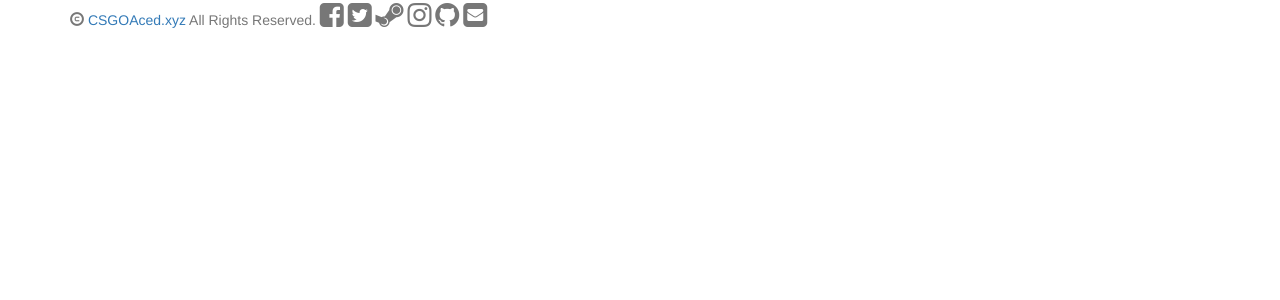
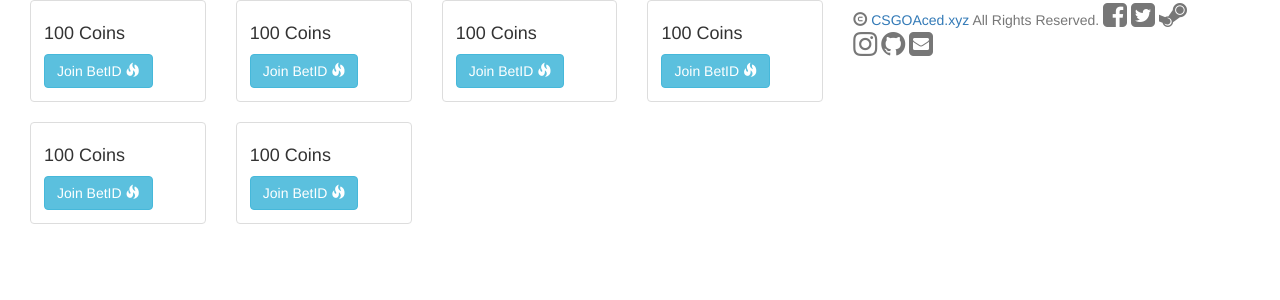
Before and after one commit to ButlerBackup/CSGOAced.xyz, a PHP site: template lib/view/coinflip.php in a window 1280 px wide. Shown: the top 300 px of the page. Run offline with PHP 8.4, Linux system fonts and the light colour scheme; the template is opened without the code that fills it: most values are stand-ins (such as "Sample title", 1, 10 or a date in 2020).

Commit message:
Add Bet Thumbnail

```diff
--- a/js/coinflip.js
+++ b/js/coinflip.js
@@ -15,7 +15,9 @@ jQuery(document).ready(function($){
 	}
 
 
-    $("#bets").on("click", ".coin" , function(){
-        $(this).removeClass().addClass("coin " + getSpin(Math.floor(Math.random() * 2) + 1));
+    $(".caption").on("click", ".JoinBet" , function(){
+        $(this).parent().parent().find('.coin-flip-cont').find('.coin').removeClass().addClass("coin " + getSpin(Math.floor(Math.random() * 2) + 1));
+
+        console.log($(this).attr("data-BetID"));
 	});
 });
--- a/lib/view/coinflip.php
+++ b/lib/view/coinflip.php
@@ -1,25 +1,90 @@
-<div class="col-sm-12">
+<div class="col-sm-8">
 	<div class="col-xs-6 col-md-3">
-
-		<div id="bets">
+		<div class="thumbnail">
 			<div class="coin-flip-cont">
 				<div class="coin">
-					<div class="front"></div>
-					<div class="back"></div>
+					<div class="front" style="background: url(<?php echo $Link->Website; ?>img/avatar1.jpg); background-size: 100%;"></div>
+					<div class="back" style="background: url(<?php echo $Link->Website; ?>img/avatar2.jpg); background-size: 100%;"></div>
 				</div>
 			</div>
+			<div class="caption">
+				<h4>100 Coins</h4>
+				<button type="button" class="btn btn-info btn-md JoinBet" data-BetID="1">Join BetID <span class="glyphicon glyphicon-fire"></span></button>
+			</div>
+		</div>
+	</div>
+	<div class="col-xs-6 col-md-3">
+		<div class="thumbnail">
 			<div class="coin-flip-cont">
 				<div class="coin">
-					<div class="front"></div>
-					<div class="back"></div>
+					<div class="front" style="background: url(<?php echo $Link->Website; ?>img/avatar1.jpg); background-size: 100%;"></div>
+					<div class="back" style="background: url(<?php echo $Link->Website; ?>img/avatar2.jpg); background-size: 100%;"></div>
 				</div>
 			</div>
+			<div class="caption">
+				<h4>100 Coins</h4>
+				<button type="button" class="btn btn-info btn-md JoinBet" data-BetID="1">Join BetID <span class="glyphicon glyphicon-fire"></span></button>
+			</div>
+		</div>
+	</div>
+	<div class="col-xs-6 col-md-3">
+		<div class="thumbnail">
 			<div class="coin-flip-cont">
 				<div class="coin">
-					<div class="front"></div>
-					<div class="back"></div>
+					<div class="front" style="background: url(<?php echo $Link->Website; ?>img/avatar1.jpg); background-size: 100%;"></div>
+					<div class="back" style="background: url(<?php echo $Link->Website; ?>img/avatar2.jpg); background-size: 100%;"></div>
 				</div>
+			</div>
+			<div class="caption">
+				<h4>100 Coins</h4>
+				<button type="button" class="btn btn-info btn-md JoinBet" data-BetID="1">Join BetID <span class="glyphicon glyphicon-fire"></span></button>
+			</div>
+		</div>
+	</div>
+	<div class="col-xs-6 col-md-3">
+		<div class="thumbnail">
+			<div class="coin-flip-cont">
+				<div class="coin">
+					<div class="front" style="background: url(<?php echo $Link->Website; ?>img/avatar1.jpg); background-size: 100%;"></div>
+					<div class="back" style="background: url(<?php echo $Link->Website; ?>img/avatar2.jpg); background-size: 100%;"></div>
+				</div>
+			</div>
+			<div class="caption">
+				<h4>100 Coins</h4>
+				<button type="button" class="btn btn-info btn-md JoinBet" data-BetID="1">Join BetID <span class="glyphicon glyphicon-fire"></span></button>
+			</div>
+		</div>
+	</div>
+	<div class="col-xs-6 col-md-3">
+		<div class="thumbnail">
+			<div class="coin-flip-cont">
+				<div class="coin">
+					<div class="front" style="background: url(<?php echo $Link->Website; ?>img/avatar1.jpg); background-size: 100%;"></div>
+					<div class="back" style="background: url(<?php echo $Link->Website; ?>img/avatar2.jpg); background-size: 100%;"></div>
+				</div>
+			</div>
+			<div class="caption">
+				<h4>100 Coins</h4>
+				<button type="button" class="btn btn-info btn-md JoinBet" data-BetID="1">Join BetID <span class="glyphicon glyphicon-fire"></span></button>
+			</div>
+		</div>
+	</div>
+	<div class="col-xs-6 col-md-3">
+		<div class="thumbnail">
+			<div class="coin-flip-cont">
+				<div class="coin">
+					<div class="front" style="background: url(<?php echo $Link->Website; ?>img/avatar1.jpg); background-size: 100%;"></div>
+					<div class="back" style="background: url(<?php echo $Link->Website; ?>img/avatar2.jpg); background-size: 100%;"></div>
+				</div>
+			</div>
+			<div class="caption">
+				<h4>100 Coins</h4>
+				<button type="button" class="btn btn-info btn-md JoinBet" data-BetID="1">Join BetID <span class="glyphicon glyphicon-fire"></span></button>
 			</div>
 		</div>
 	</div>
 </div>
+
+<div class="col-sm-4">
+
+</div>
```
Also changed, not shown: css/styles.css (+4 -7 lines).
